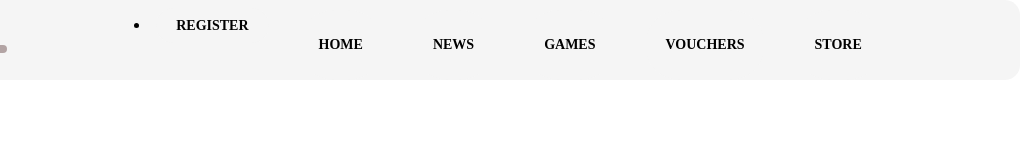
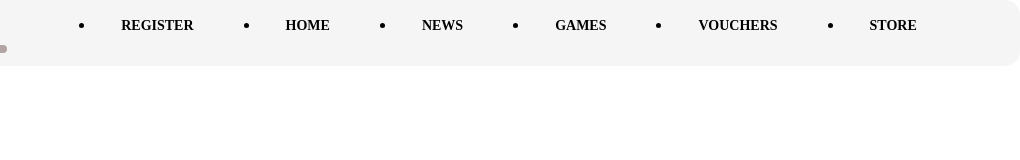
Before and after one commit to 202310313/Finalsproject, a plain HTML site: page 1.html in a window 1280 px wide. Shown: the top 160 px of the page, 260-1280 px from the left. Drawn offline with Linux system fonts and the light colour scheme.

Commit message:
Update 1.html

```diff
--- a/1.html
+++ b/1.html
@@ -40,11 +40,11 @@
 
                 <nav id="nav-div">
                     <li><a href="REG.html">REGISTER</a></li>
-                    <a href="#">HOME</a>
-                    <a href="#">NEWS</a>
-                    <a href="#">GAMES</a>
-                    <a href="#">VOUCHERS</a>
-                    <a href="#">STORE</a>
+                <li><a href="Landingpagehome.html">HOME</a></li>
+                <li><a href="1.html">NEWS</a></li>
+                <li><a href="2.html">GAMES</a></li>
+                <li><a href="3.html">VOUCHERS</a></li>
+                <li><a href="4.html">STORE</a></li>
                 </nav>
             </header>
 
```
